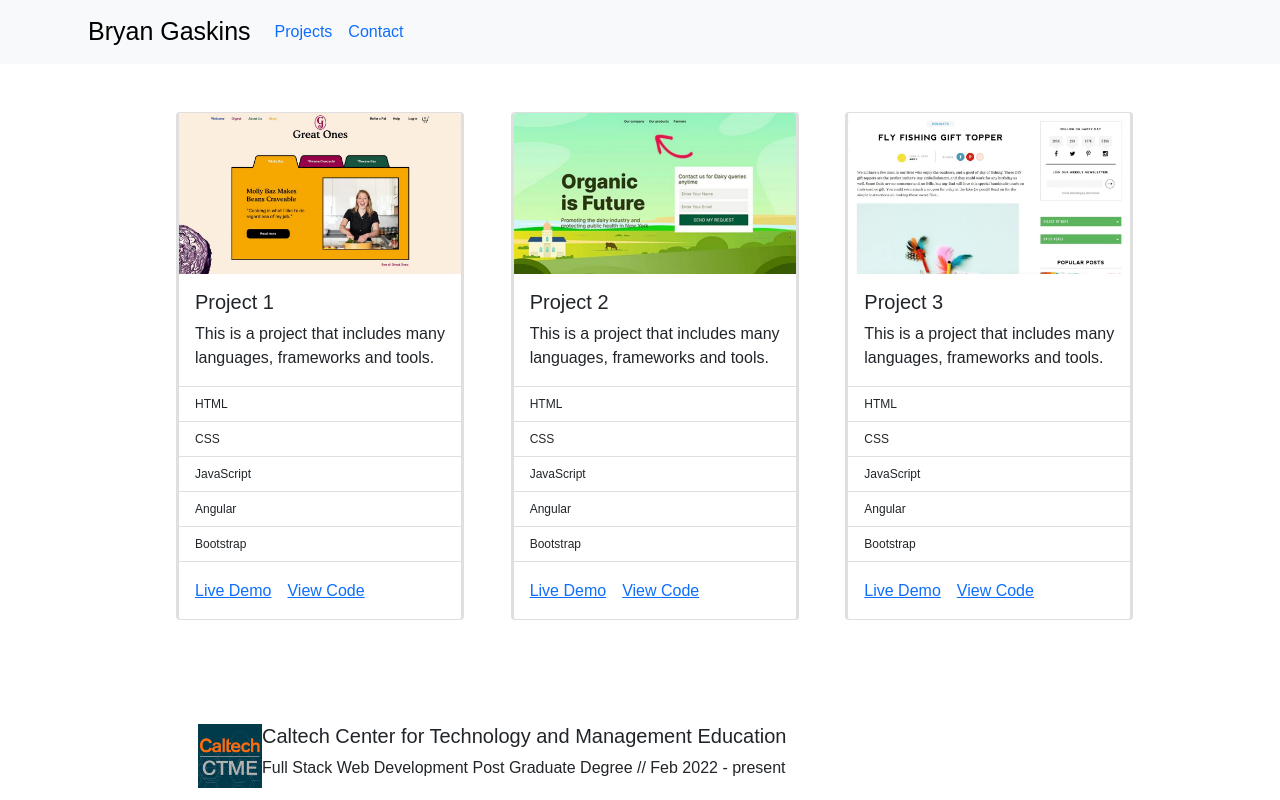
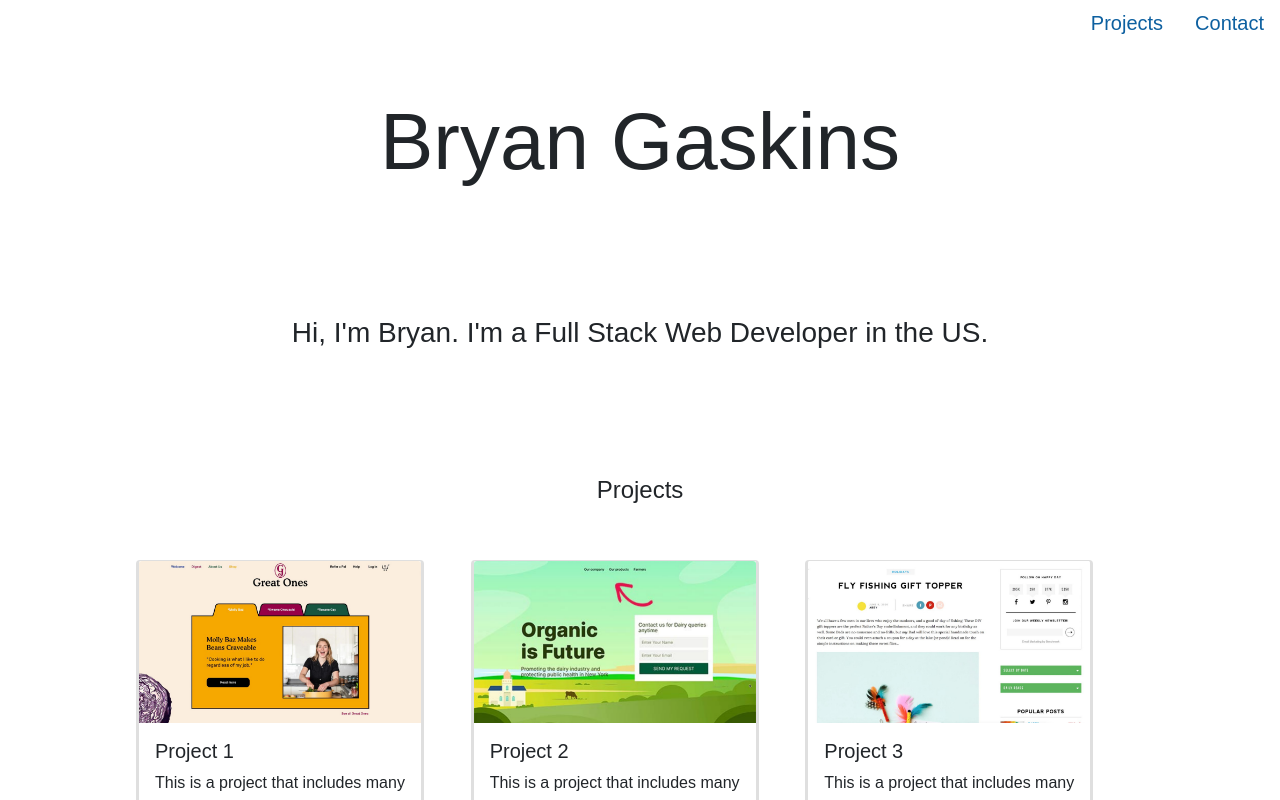
Before and after one commit to bgaskins/portfolio, an Angular app: page / in a window 1280 px wide. Shown: the top 800 px of the page. Built offline with nearby package versions, Linux system fonts and the light colour scheme.

Commit message:
Changed navbar, added headers and adjusted margins

```diff
--- a/src/app/header/header.component.css
+++ b/src/app/header/header.component.css
@@ -1,21 +1,5 @@
-.container-fluid {
-    max-width: 1200px;
-    width: 90%;
-    margin: auto;
+.nav-link {
+    font-size: 20px;
+    font-family: Arial, Helvetica, sans-serif;
+    color: #0d60a0;
 }
-
-.nav {
-    margin: 0;
-    padding: 0;
-}
-
-.navbar-brand {
-    font-size: 25px;
-    font-family: Arial, Helvetica, sans-serif;
-}
-
-.nav-link {
-    font-size: 16px;
-    font-family: Arial, Helvetica, sans-serif;
-    margin-left: auto;
-}
--- a/src/app/header/header.component.html
+++ b/src/app/header/header.component.html
@@ -1,15 +1,8 @@
-<nav class="navbar navbar-expand-lg bg-light">
-    <div class="container-fluid">
-        <a class="navbar-brand" href="#">Bryan Gaskins</a>
-        <button class="navbar-toggler" type="button" data-bs-toggle="collapse" data-bs-target="#navbarNavAltMarkup"
-            aria-controls="navbarNavAltMarkup" aria-expanded="false" aria-label="Toggle navigation">
-            <span class="navbar-toggler-icon"></span>
-        </button>
-        <div class="collapse navbar-collapse" id="navbarNavAltMarkup">
-            <div class="navbar-nav">
-                <a class="nav-link" href="#">Projects</a>
-                <a class="nav-link" href="#">Contact</a>
-            </div>
-        </div>
-    </div>
-</nav>
+<ul class="nav justify-content-end">
+    <li class="nav-item">
+        <a class="nav-link active" href="#">Projects</a>
+    </li>
+    <li class="nav-item">
+        <a class="nav-link" href="#">Contact</a>
+    </li>
+</ul>
--- a/src/app/home/home.component.css
+++ b/src/app/home/home.component.css
@@ -1,6 +1,12 @@
 #projects {
     margin: 6rem;
     padding-inline: 5rem;
+}
+
+#intro {
+    text-align: center;
+    font-family: Arial, Helvetica, sans-serif;
+
 }
 
 .card {
@@ -35,5 +41,29 @@
 
 .education-list {
     font-family: Arial, Helvetica, sans-serif;
-    margin: 6.5em;
+    margin: 3em;
 }
+
+h4 {
+    font-family: Arial, Helvetica, sans-serif;
+    text-align: center;
+}
+
+#projects {
+    margin: 3.5em;
+}
+
+#intro-sentence {
+    margin: 4.5em;
+}
+
+#knowledge {
+    font-family: Arial, Helvetica, sans-serif;
+    text-align: center;
+}
+
+h4 #education {
+    margin: 2em;
+    font-family: Arial, Helvetica, sans-serif;
+    text-align: center;
+}
--- a/src/app/home/home.component.html
+++ b/src/app/home/home.component.html
@@ -1,4 +1,10 @@
-<div class="container my-5" id="projects">
+<div class="container my-5" id="intro">
+    <h1 class="display-1">Bryan Gaskins</h1>
+    <h3 id="intro-sentence">Hi, I'm Bryan. I'm a Full Stack Web Developer in the US.</h3>
+</div>
+
+<h4 id="project-header">Projects</h4>
+<div class="container" id="projects">
     <div class="row">
         <div class="col-sm-4 mx-auto">
             <div class="card" style="width: 18rem;">
@@ -63,6 +69,7 @@
     </div>
 </div>
 
+<h4 id="education">Education</h4>
 <div class="container">
     <div class="education-list">
         <ul class="list-unstyled">
```
